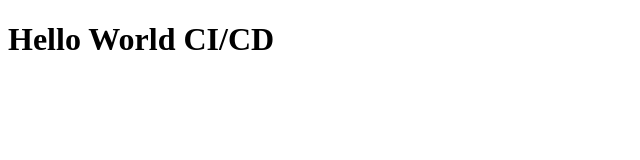
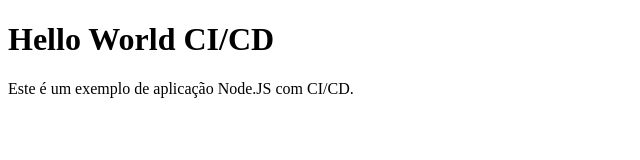
Before and after one commit to BrunoRHolanda/cloud-computing-aula3, a website: page public/index.html in a window 1280 px wide. Shown: the whole page, without its empty margins (0-640 px from the left). Drawn offline with Linux system fonts and the light colour scheme.

Commit message:
alterações

```diff
--- a/public/index.html
+++ b/public/index.html
@@ -7,5 +7,6 @@
 </head>
 <body>
     <h1>Hello World CI/CD</h1>
+    <p>Este é um exemplo de aplicação Node.JS com CI/CD.</p>
 </body>
 </html>
```
